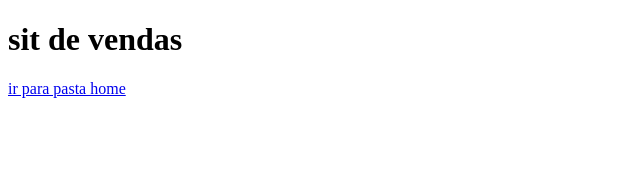
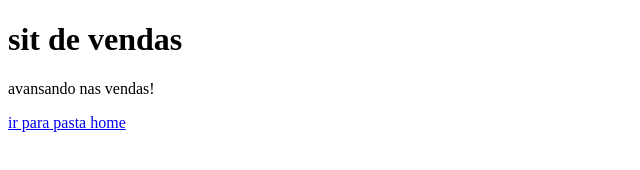
Before and after one commit to jeferson-slb/aula-githubsit, a plain HTML site: page vendas.html in a window 1280 px wide. Shown: the whole page, without its empty margins (0-640 px from the left). Drawn offline with Linux system fonts and the light colour scheme.

Commit message:
adição de um paragráfo

```diff
--- a/vendas.html
+++ b/vendas.html
@@ -7,6 +7,7 @@
 </head>
 <body>
     <h1> sit de vendas</h1>
+    <p>avansando nas vendas!</p>
     <a href="index.html">ir para pasta home</a>
 
 </body>
```
